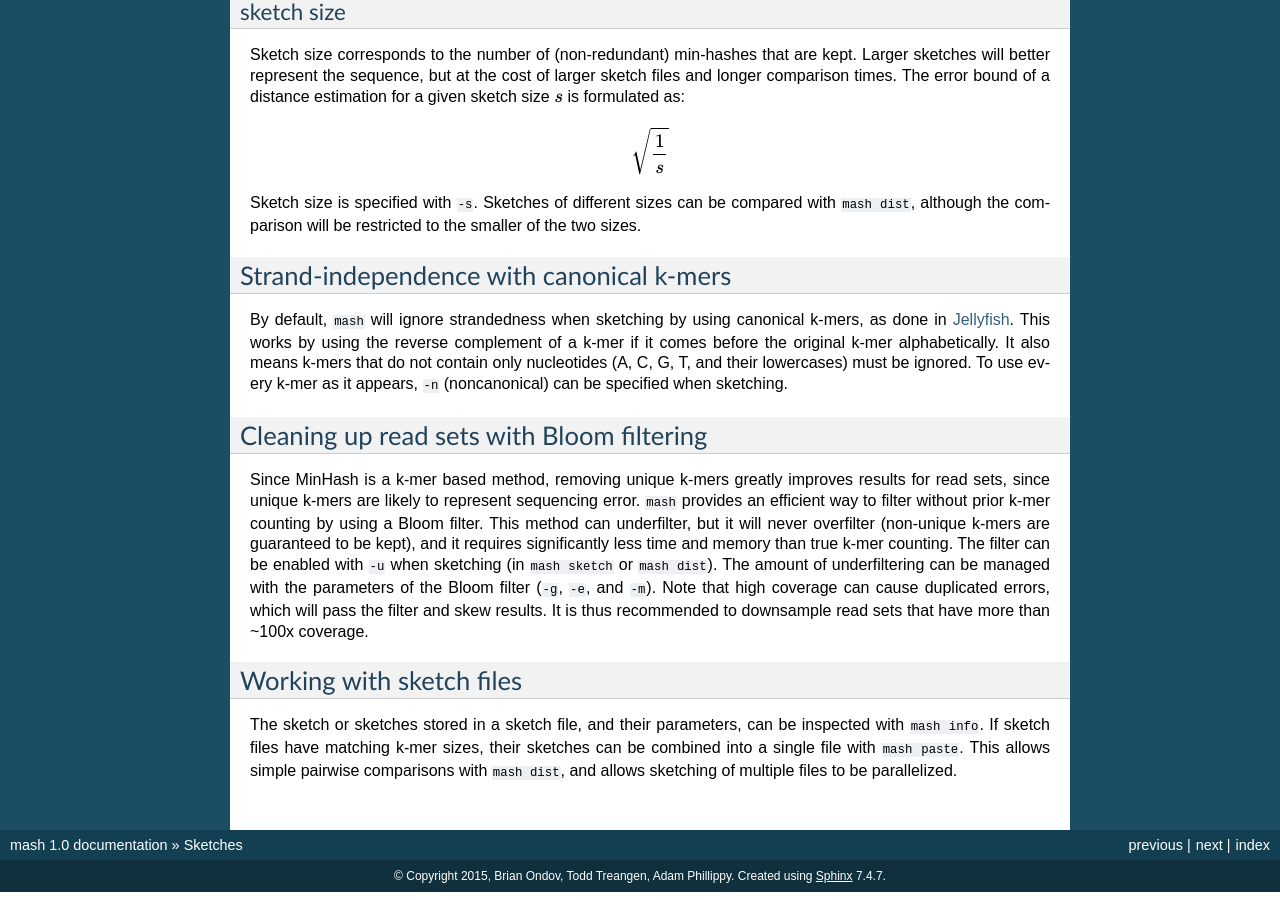
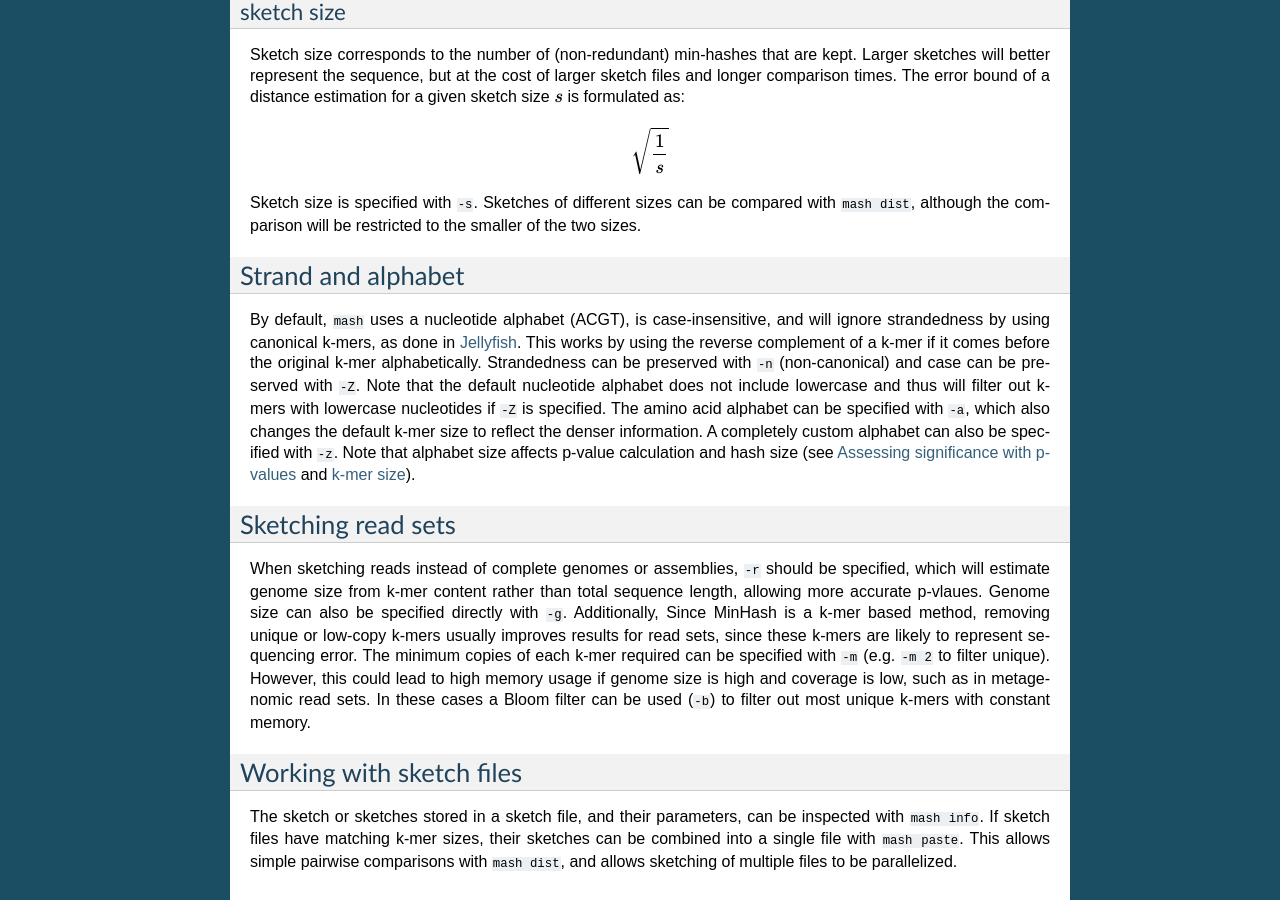
Before and after one commit to marbl/Mash, a Sphinx documentation site: the page built from doc/sphinx/sketches.rst, in a window 1280 px wide and 900 px high, scrolled down 932 px. Built offline with Sphinx 7.4.7, drawn with Linux system fonts in a browser that asks for light colours; some of the changed text lies outside the part shown.

Commit message:
docs: update sketches.rst to reflect alphabet and filtering options

```diff
--- a/doc/sphinx/sketches.rst
+++ b/doc/sphinx/sketches.rst
@@ -63,29 +63,35 @@ Sketch size is specified with :code:`-s`. Sketches of different sizes can be
 compared with :code:`mash dist`, although the comparison will be restricted to
 the smaller of the two sizes.
 
-Strand-independence with canonical k-mers
------------------------------------------
-By default, :code:`mash` will ignore strandedness when sketching by using
-canonical k-mers, as done in `Jellyfish`_. This works by using the reverse
-complement of a k-mer if it comes before the original k-mer alphabetically.
-It also means k-mers that do not contain only nucleotides (A, C, G, T, and their
-lowercases) must be ignored. To use every k-mer as it appears, :code:`-n`
-(noncanonical) can be specified when sketching.
+Strand and alphabet
+-------------------
+By default, :code:`mash` uses a nucleotide alphabet (ACGT), is case-insensitive,
+and will ignore strandedness by using canonical k-mers, as done in
+`Jellyfish`_. This works by using the reverse complement of a k-mer if it comes
+before the original k-mer alphabetically. Strandedness can be preserved with
+:code:`-n` (non-canonical) and case can be preserved with :code:`-Z`. Note that
+the default nucleotide alphabet does not include lowercase and thus will filter
+out k-mers with lowercase nucleotides if :code:`-Z` is specified. The amino acid
+alphabet can be specified with :code:`-a`, which also changes the default k-mer
+size to reflect the denser information. A completely custom alphabet can also be
+specified with :code:`-z`. Note that alphabet size affects p-value calculation
+and hash size (see `Assessing significance with p-values <distances.htm#assessing-significance-with-p-values>`_ and `k-mer size`_).
 
-Cleaning up read sets with Bloom filtering
-------------------------------------------
 
-Since MinHash is a k-mer based method, removing unique k-mers greatly improves
-results for read sets, since unique k-mers are likely to represent sequencing
-error. :code:`mash` provides an efficient way to filter without prior k-mer
-counting by using a Bloom filter. This method can underfilter, but it will
-never overfilter (non-unique k-mers are guaranteed to be kept), and it requires
-significantly less time and memory than true k-mer counting. The filter can be
-enabled with :code:`-u` when sketching (in :code:`mash sketch` or :code:`mash
-dist`). The amount of underfiltering can be managed with the parameters of the
-Bloom filter (:code:`-g`, :code:`-e`, and :code:`-m`). Note that high coverage
-can cause duplicated errors, which will pass the filter and skew results. It is
-thus recommended to downsample read sets that have more than ~100x coverage.
+Sketching read sets
+-------------------
+
+When sketching reads instead of complete genomes or assemblies, :code:`-r`
+should be specified, which will estimate genome size from k-mer content
+rather than total sequence length, allowing more accurate p-vlaues. Genome
+size can also be specified directly with :code:`-g`. Additionally, Since
+MinHash is a k-mer based method, removing unique or low-copy k-mers usually
+improves results for read sets, since these k-mers are likely to represent
+sequencing error. The minimum copies of each k-mer required can be specified
+with :code:`-m` (e.g. :code:`-m 2` to filter unique). However, this could
+lead to high memory usage if genome size is high and coverage is low, such as
+in metagenomic read sets. In these cases a Bloom filter can be used (:code:`-b`)
+to filter out most unique k-mers with constant memory.
 
 Working with sketch files
 -------------------------
```
